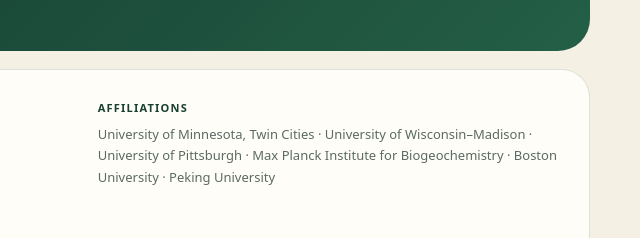
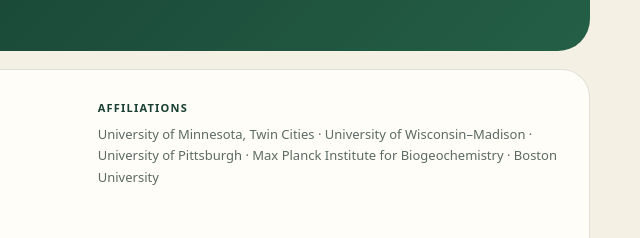
Before and after one commit to Link-dev/UAV3DCrop, a plain HTML site: page index.html in a window 1280 px wide. Shown: the part 4267-4505 px from the top of the page, 640-1280 px from the left. Drawn offline with Linux system fonts and the light colour scheme.

Commit message:
Update author affiliations

```diff
--- a/index.html
+++ b/index.html
@@ -504,7 +504,7 @@
           <div class="meta-details">
             <div class="meta-block">
               <strong>Affiliations</strong>
-              <p>University of Minnesota, Twin Cities · University of Wisconsin–Madison · University of Pittsburgh · Max Planck Institute for Biogeochemistry · Boston University · Peking University</p>
+              <p>University of Minnesota, Twin Cities · University of Wisconsin–Madison · University of Pittsburgh · Max Planck Institute for Biogeochemistry · Boston University</p>
             </div>
             <div class="meta-block">
               <strong>Contact</strong>
```
